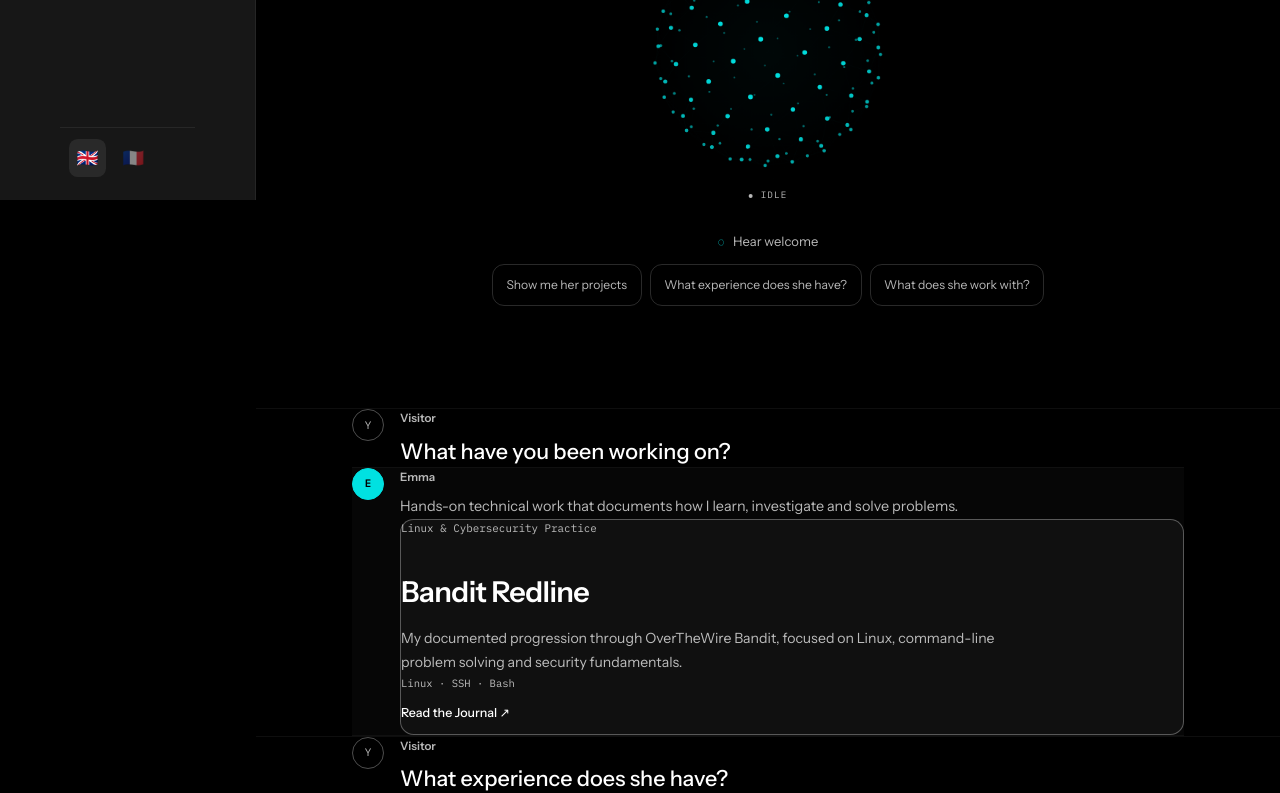
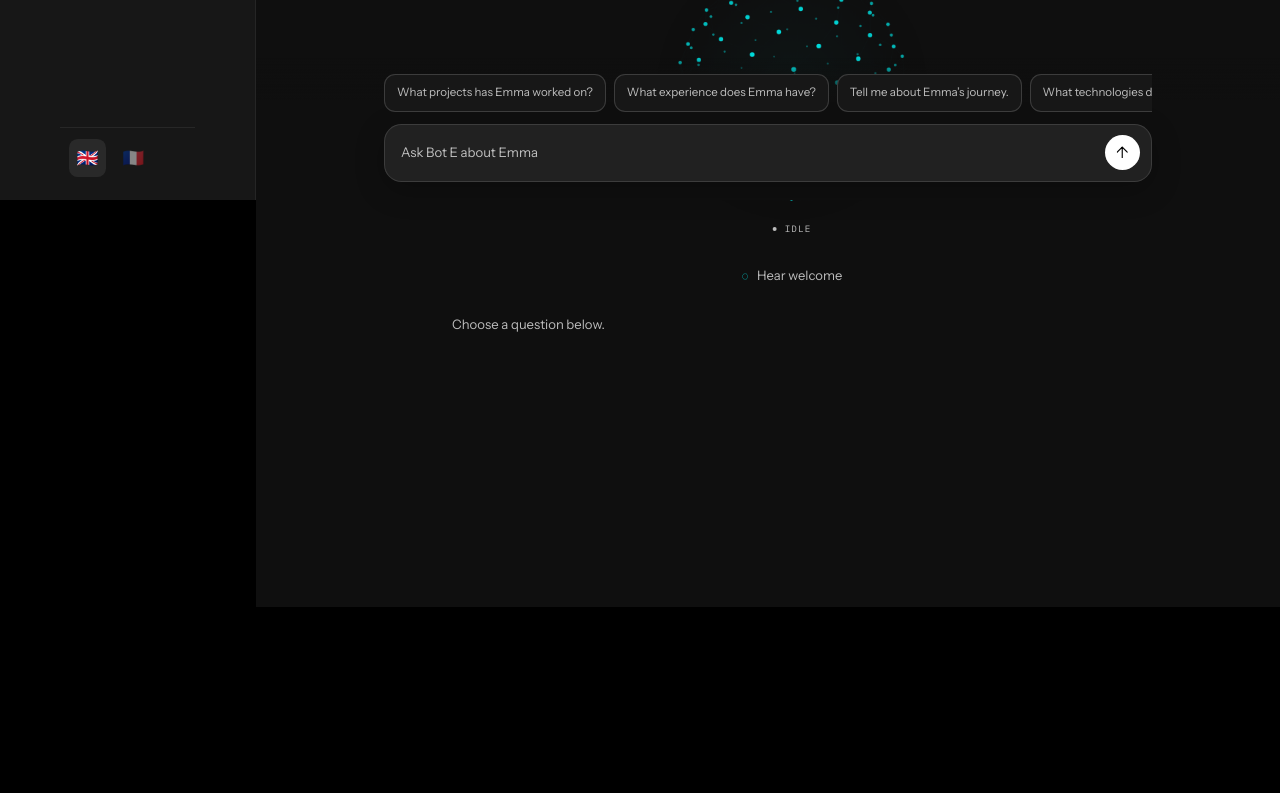
Before and after one commit to emma-dasilva-dev/emma-dasilva-portfolio, a Next.js app: page /en in a window 1280 px wide. Shown: the part 600-1393 px from the top of the page. After the commit the page ends 1207 px from the top, so only its background shows below. Built offline with nearby package versions, Linux system fonts and the light colour scheme.

Commit message:
feat: switch homepage to Bot E chat interface

```diff
--- a/src/app/[lang]/page.tsx
+++ b/src/app/[lang]/page.tsx
@@ -1,8 +1,6 @@
 import { notFound } from "next/navigation";
 
-import { Hero } from "@/components/sections/Hero";
-import { About, Contact, Experience, Stack } from "@/components/sections/PortfolioSections";
-import { Work } from "@/components/sections/Work";
+import { PortfolioChat } from "@/components/chat/PortfolioChat";
 import { isLocale } from "@/lib/i18n";
 
 interface HomePageProps {
@@ -16,14 +14,5 @@ export default async function HomePage({ params }: HomePageProps) {
     notFound();
   }
 
-  return (
-    <main id="main-content">
-      <Hero locale={lang} />
-      <Work locale={lang} />
-      <Experience locale={lang} />
-      <About locale={lang} />
-      <Stack locale={lang} />
-      <Contact locale={lang} />
-    </main>
-  );
+  return <PortfolioChat locale={lang} />;
 }
```
